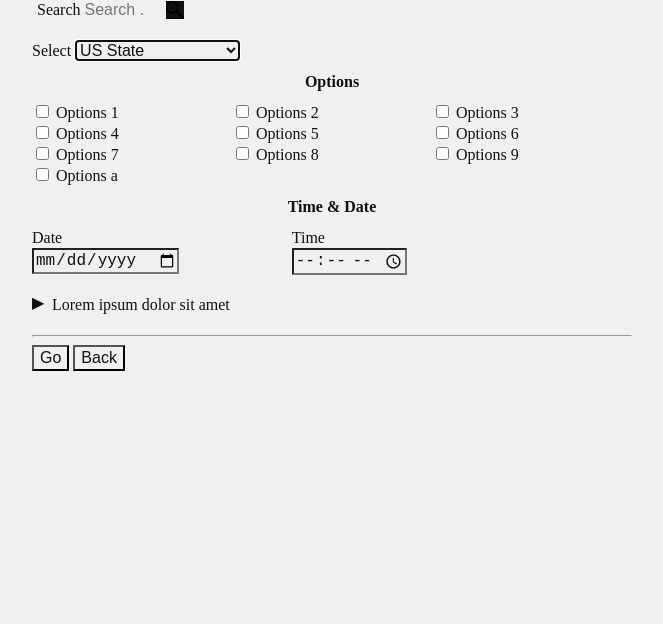
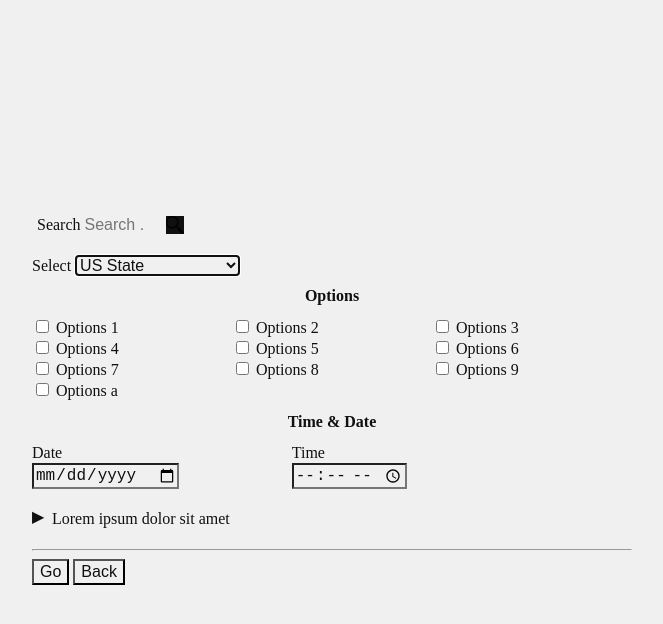
Before and after one commit to DArcMattr/local.test, a website built with webpack: page htdocs/index.html in a window 1280 px wide. Shown: the whole page, without its empty margins (308-971 px from the left). Built offline with nearby package versions, Linux system fonts and the light colour scheme.

Commit message:
vertically center content

```diff
--- a/htdocs/style/main.css
+++ b/htdocs/style/main.css
@@ -45,6 +45,8 @@ html {
   line-height: var( --lh );
   font-size: var( --font-size );
   font-family: serif;
+  display: flex;
+  min-height: 100%;
 }
 
 body {
```
